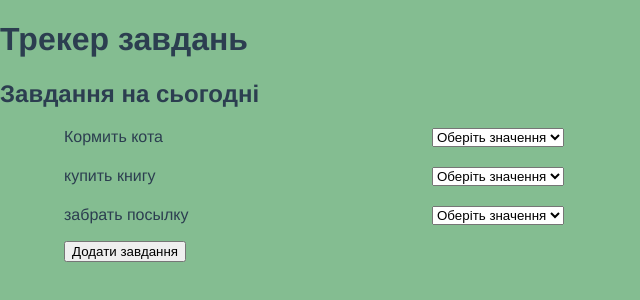
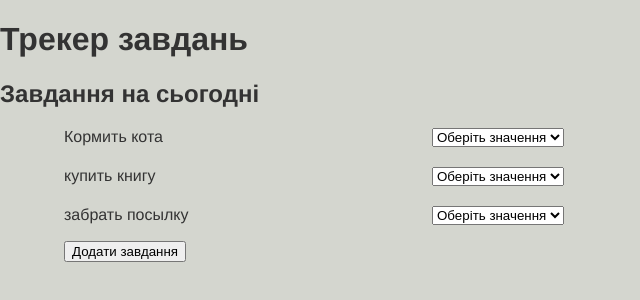
Before and after one commit to darkusss/shpp-checklist, a Vue app: page / in a window 1280 px wide. Shown: the top 300 px of the page, without its empty margins (0-640 px from the left). Built offline with nearby package versions, Linux system fonts and the light colour scheme.

Commit message:
Add deadline to markup

```diff
--- a/src/components/VTask/VTask.css
+++ b/src/components/VTask/VTask.css
@@ -4,3 +4,11 @@
     justify-content: space-between;
     align-items: center;
 }
+
+.task-deadline {
+    margin-left: 15px;
+    font-size: 12px;
+    background: #ECF87F;
+    border-radius: 5px;
+    padding: 0 5px;
+}
--- a/src/components/VTask/VTask.vue
+++ b/src/components/VTask/VTask.vue
@@ -1,6 +1,9 @@
 <template>
   <div class="task-container">
-    <label>{{ taskTitle }}</label>
+    <label>
+      {{ taskTitle }}
+      <span v-if="deadline" class="task-deadline">{{ deadline.toLocaleString() }}</span>
+    </label>
     <VSelect v-model="selectedValue" @change="updateValue($event.target.value)">
       <template #first>
         <option value="" disabled>{{ $t('message.defaultSelectOption') }}</option>
@@ -22,6 +25,7 @@ export default defineComponent({
   props: {
     taskTitle: String,
     modelValue: String,
+    deadline: [Date, String],
   },
   setup() {
     const selectedValue = ref('');
--- a/src/components/VTaskList/VTaskList.vue
+++ b/src/components/VTaskList/VTaskList.vue
@@ -13,6 +13,7 @@
             <VTask
                 v-model="element.taskResponse"
                 :task-title="element.taskText"
+                :deadline="element.deadline"
             />
           </li>
         </template>
--- a/src/styles/global.css
+++ b/src/styles/global.css
@@ -1,8 +1,6 @@
 :root {
     box-sizing: border-box;
-    background: #84bd91;
-
-
+    background: #D4D6CF;
 }
 
 body {
@@ -14,6 +12,6 @@ body {
 }
 
 #app {
-    color: #2c3e50;
+    color: #333333;
     width: 100vw;
 }
```
